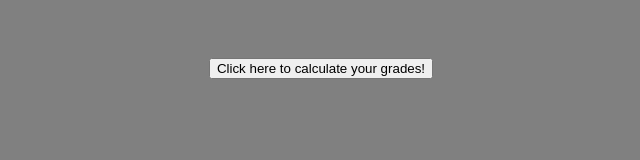
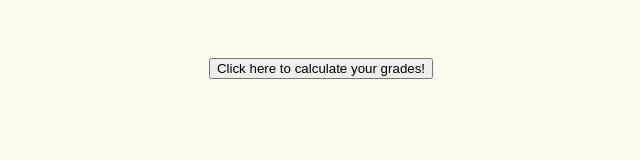
Before and after one commit to StephenDowling/GradeCalculator, a plain HTML site: page index.html in a window 1280 px wide. Shown: the whole page, without its empty margins (319-959 px from the left). Drawn offline with Linux system fonts and the light colour scheme.

Commit message:
changed styling

```diff
--- a/style.css
+++ b/style.css
@@ -4,7 +4,7 @@
     24 03 2023
 */
 body{
-    background-color:grey;
+    background-color:floralwhite;
     text-align: center;
 }
 
```
